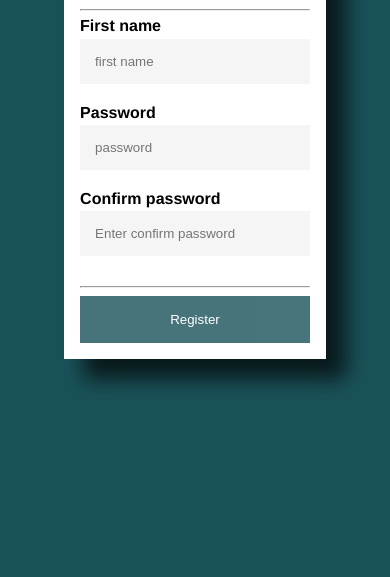
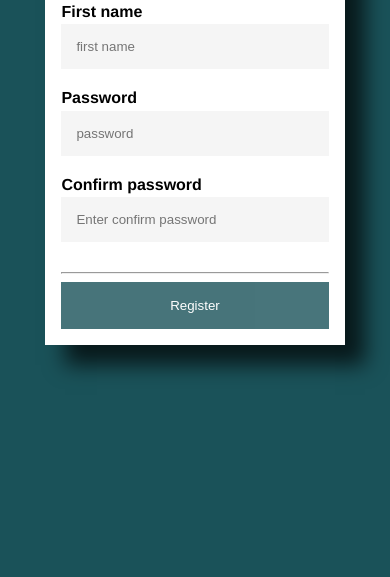
Before and after one commit to okafor-zag/second.form, a plain HTML site: page index.html in a window 390 px wide. Shown: the part 267-844 px from the top of the page. Drawn offline with Linux system fonts and the light colour scheme.

Commit message:
Update style.css

```diff
--- a/style.css
+++ b/style.css
@@ -19,8 +19,10 @@ body{
 
 @media screen and (max-width: 680px) {
     .container {
-        min-width: 70%;
+        min-width: 80%;
+        min-height: 100%;
     }
+
 }
 
  img{
```
